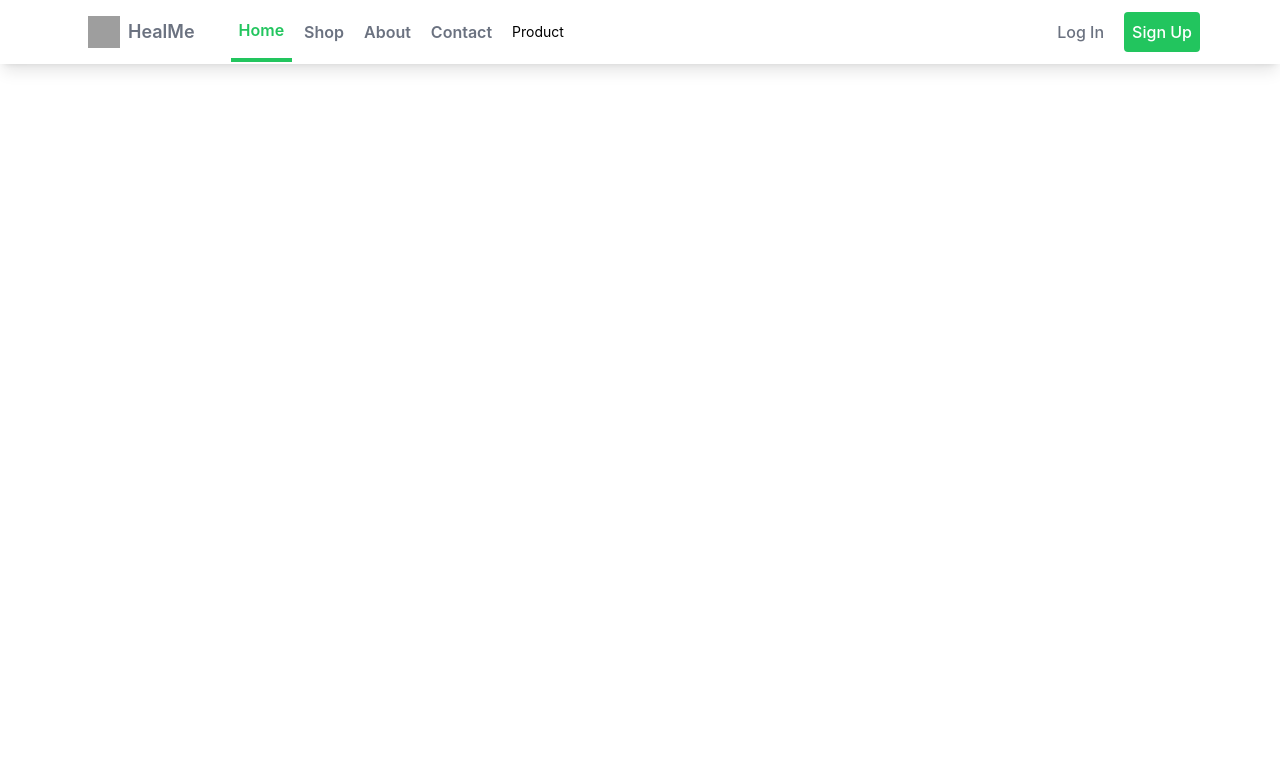
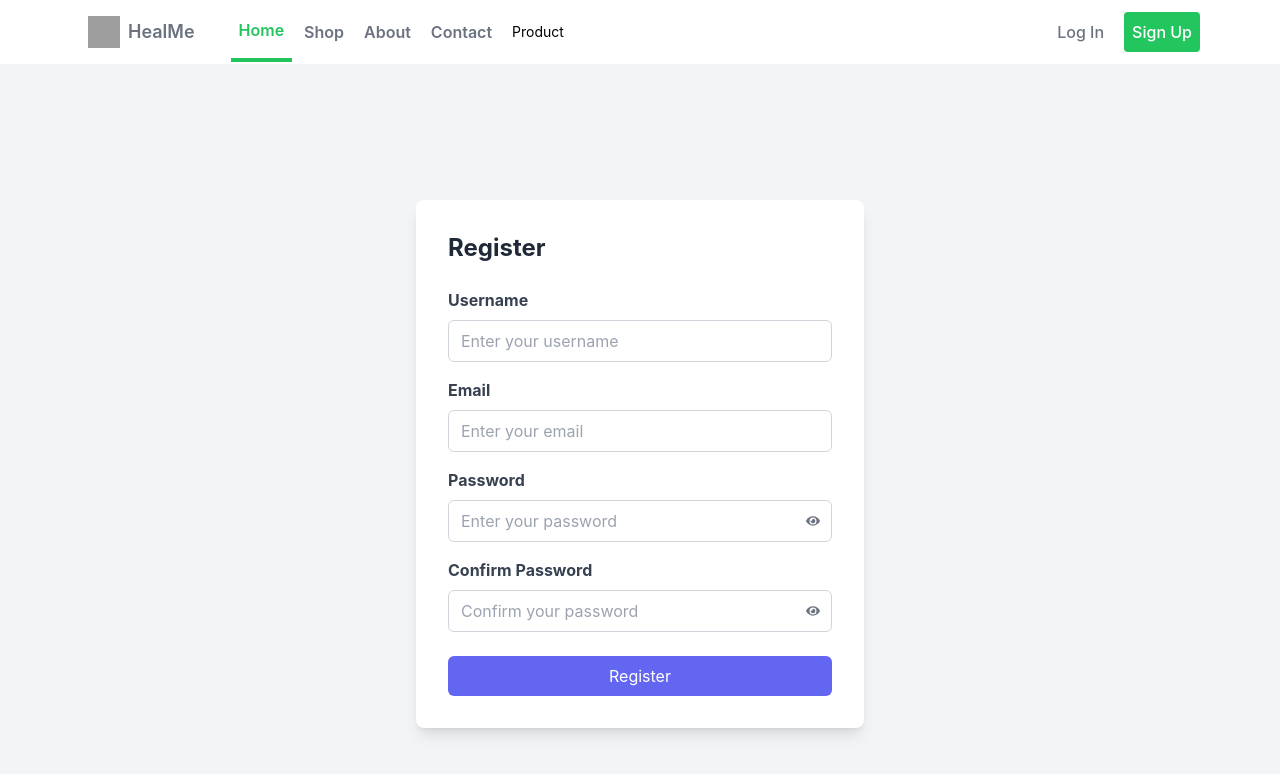
Before and after one commit to TAavash/pcps, a React (Create React App) app: page /signup in a window 1280 px wide. Shown: the top 774 px of the page. Built offline with nearby package versions, Linux system fonts and the light colour scheme; grey boxes are pictures that could not be loaded.

Commit message:
registration is done successfully

```diff
--- a/src/App.js
+++ b/src/App.js
@@ -14,6 +14,8 @@
 import FunctionalProps from "./components/Functional_Props/FunctionalProps";
 import LifecycleComponent from "./components/react_lifecycle/lifecycleComponent";
 import ProductComponent from "./components/Product/ProductComponent";
+import ContactComponent from "./components/Contact/ContactComponent";
+import RegistrationForm from "./components/Register/RegisterComponent";
 
 class App extends Component {
   render() {
@@ -35,7 +37,9 @@
             <Route path="/" element={<HomeComponent />} />
             <Route path="/about" element={<AboutComponent />} />
             <Route path="/shop" element={<ShopComponent />} />
-            <Route path='/product' element={<ProductComponent/>}/>
+            <Route path="/product" element={<ProductComponent />} />
+            <Route path="/contact" element={<ContactComponent />} />
+            <Route path="/signup" element={<RegistrationForm />} />
           </Routes>
         </div>
       </Router>
--- /dev/null
+++ b/src/components/Contact/ContactComponent.jsx
@@ -0,0 +1,10 @@
+import React from 'react'
+import Form from '../FormValidation/FormicAndYup/Form'
+
+const ContactComponent = () => {
+  return (
+<Form />
+  )
+}
+
+export default ContactComponent
--- a/src/components/FormValidation/FormValidation.jsx
+++ b/src/components/FormValidation/FormValidation.jsx
@@ -1,16 +1,19 @@
 import React, { useState } from "react";
 
 const FormValidation = () => {
-  const [formValues, setFormValues] = useState({ name: "", email: "" });
+  const [formValues, setFormValues] = useState({ name: "", email: "",});
+  // const[name,setName]=useState('')
+  // const[email,setEmail]=useState('')
   const [errors, setErrors] = useState({});
 
   const handleChange = (e) => {
+    // destructuring the event
     const { name, value } = e.target;
     setFormValues({ ...formValues, [name]: value });
   };
 
     const validate = () => {
-    let tempErrors = {};
+      let tempErrors = {  };
       if (!formValues.name) tempErrors.name = "Name is required";
       if (!formValues.email) {
         tempErrors.email = "Email is required";
@@ -25,6 +28,8 @@
     e.preventDefault();
     if (validate()) {
       console.log("Form submitted successfully");
+      alert("Form submitted successfully");
+      //setFormValues({ name: "", email: "" });
       // handle form submission
     }
   };
@@ -35,7 +40,7 @@
         <div>
           <label for="name" className="text-lg text-blue-950 font-bold">
             Name:
-          </label>{" "}
+          </label>
           <br />
           <input
             className="border-2 border-blue-950 p-2 rounded-lg"
--- a/src/components/FormValidation/FormicAndYup/Form.jsx
+++ b/src/components/FormValidation/FormicAndYup/Form.jsx
@@ -1,4 +1,6 @@
 // npm install formik yup
+// useFormik from Formik for managing form state and handling submissions.
+// Yup for defining a schema and validating the form data.
 
 import React from 'react';
 import { useFormik } from 'formik';
@@ -22,31 +24,37 @@
   });
 
   return (
-    <form onSubmit={formik.handleSubmit}>
-      <div>
-        <label>Name</label>
+    <div className='flex justify-center my-16 py-10 '>
+    <form onSubmit={formik.handleSubmit}  className='text-white text-lg p-20 rounded-md  bg-blue-950'>
+    <h1 className='text-3xl blue'>Contact Form</h1>
+
+      <div  className='my-5 text-red-600'>
+        <label className='text-xl text-white'>Name:</label> <br/>
         <input
           type="text"
           name="name"
           value={formik.values.name}
           onChange={formik.handleChange}
           onBlur={formik.handleBlur}
+          className='border-2 border-white rounded-md p-2'
         />
         {formik.touched.name && formik.errors.name && <p>{formik.errors.name}</p>}
       </div>
-      <div>
-        <label>Email</label>
+      <div  className='my-5 text-red-600'>
+        <label  className='text-xl text-white'>Email</label> <br/>
         <input
           type="email"
           name="email"
           value={formik.values.email}
           onChange={formik.handleChange}
           onBlur={formik.handleBlur}
+          className='border-2 border-white rounded-md p-2'
         />
         {formik.touched.email && formik.errors.email && <p>{formik.errors.email}</p>}
       </div>
-      <button type="submit">Submit</button>
+      <button className='w-full border-2 border-x-blue-50 shadow-lg rounded-lg p-2 px-5 hover:bg-white hover:text-blue-950' type="submit">Submit</button>
     </form>
+    </div>
   );
 };
 
--- /dev/null
+++ b/src/components/Register/RegisterComponent.jsx
@@ -0,0 +1,193 @@
+// src/RegistrationForm.js
+
+import React, { useState } from "react";
+import { FaEye, FaEyeSlash } from "react-icons/fa";
+import axios from "axios";
+import { ToastContainer, toast } from "react-toastify";
+import "react-toastify/dist/ReactToastify.css";
+
+const RegistrationForm = () => {
+  const [userData, setUserData] = useState({
+    username: "",
+    email: "",
+    password: "",
+    confirmPassword: "",
+  });
+
+  const [errors, setErrors] = useState({});
+  const [showPassword, setShowPassword] = useState(false);
+  const [showConfirmPassword, setShowConfirmPassword] = useState(false);
+
+  const handleChange = (e) => {
+    const { name, value } = e.target;
+    setUserData({
+      ...userData,
+      [name]: value,
+    });
+  };
+
+  const validate = () => {
+    const errors = {};
+    if (!userData.username) errors.username = "Username is required";
+    if (!userData.email) errors.email = "Email is required";
+    if (!userData.password) errors.password = "Password is required";
+    if (!userData.confirmPassword)
+      errors.confirmPassword = "Confirm Password is required";
+    if (userData.password !== userData.confirmPassword)
+      errors.confirmPassword = "Passwords must match";
+    return errors;
+  };
+
+  const handleSubmit = async (e) => {
+    e.preventDefault();
+    const validationErrors = validate();
+    setErrors(validationErrors);
+
+    if (Object.keys(validationErrors).length === 0) {
+      try {
+        const response = await axios.post(
+          "http://localhost:5000/api/auth/register",
+          {
+            name: userData.username,
+            email: userData.email,
+            password: userData.password,
+          }
+        );
+        console.log(response);
+        toast.success("Registration successful");
+      } catch (error) {
+        console.error(error.response.data.msg);
+        toast.error(error.response.data.msg);
+      }
+    }
+  };
+
+  const togglePasswordVisibility = () => {
+    setShowPassword(!showPassword);
+  };
+
+  const toggleConfirmPasswordVisibility = () => {
+    setShowConfirmPassword(!showConfirmPassword);
+  };
+
+  return (
+    <div className="min-h-screen flex items-center justify-center bg-gray-100">
+      <div className="bg-white p-8 rounded-lg shadow-lg w-full max-w-md">
+        <h2 className="text-2xl font-bold mb-6 text-gray-800">Register</h2>
+        <form onSubmit={handleSubmit}>
+          <ToastContainer />
+          <div className="mb-4">
+            <label
+              className="block text-gray-700 font-bold mb-2"
+              htmlFor="username"
+            >
+              Username
+            </label>
+            <input
+              className="w-full px-3 py-2 border border-gray-300 rounded-md focus:outline-none focus:ring focus:ring-indigo-100"
+              type="text"
+              id="username"
+              placeholder="Enter your username"
+              name="username"
+              value={userData.username}
+              onChange={handleChange}
+            />
+            {errors.username && (
+              <div className="text-red-500 text-sm">{errors.username}</div>
+            )}
+          </div>
+          <div className="mb-4">
+            <label
+              className="block text-gray-700 font-bold mb-2"
+              htmlFor="email"
+            >
+              Email
+            </label>
+            <input
+              className="w-full px-3 py-2 border border-gray-300 rounded-md focus:outline-none focus:ring focus:ring-indigo-100"
+              type="email"
+              id="email"
+              placeholder="Enter your email"
+              name="email"
+              value={userData.email}
+              onChange={handleChange}
+            />
+            {errors.email && (
+              <div className="text-red-500 text-sm">{errors.email}</div>
+            )}
+          </div>
+          <div className="mb-4 relative ">
+            <label
+              className="block text-gray-700 font-bold mb-2"
+              htmlFor="password"
+            >
+              Password
+            </label>
+            <input
+              className="w-full px-3 py-2 border border-gray-300 rounded-md focus:outline-none focus:ring focus:ring-indigo-100"
+              type={showPassword ? "text" : "password"}
+              id="password"
+              placeholder="Enter your password"
+              name="password"
+              value={userData.password}
+              onChange={handleChange}
+            />
+            <div
+              className="absolute inset-y-0 right-0 pr-3 flex items-center text-sm leading-5 mt-8"
+              onClick={togglePasswordVisibility}
+            >
+              {showPassword ? (
+                <FaEyeSlash className="text-gray-500 cursor-pointer" />
+              ) : (
+                <FaEye className="text-gray-500 cursor-pointer" />
+              )}
+            </div>
+            {errors.password && (
+              <div className="text-red-500 text-sm">{errors.password}</div>
+            )}
+          </div>
+          <div className="mb-6 relative">
+            <label
+              className="block text-gray-700 font-bold mb-2"
+              htmlFor="confirm-password"
+            >
+              Confirm Password
+            </label>
+            <input
+              className="w-full px-3 py-2 border border-gray-300 rounded-md focus:outline-none focus:ring focus:ring-indigo-100"
+              type={showConfirmPassword ? "text" : "password"}
+              id="confirm-password"
+              placeholder="Confirm your password"
+              name="confirmPassword"
+              value={userData.confirmPassword}
+              onChange={handleChange}
+            />
+            <div
+              className="absolute inset-y-0 right-0 pr-3 flex items-center text-sm leading-5 mt-8"
+              onClick={toggleConfirmPasswordVisibility}
+            >
+              {showConfirmPassword ? (
+                <FaEyeSlash className="text-gray-500 cursor-pointer" />
+              ) : (
+                <FaEye className="text-gray-500 cursor-pointer" />
+              )}
+            </div>
+            {errors.confirmPassword && (
+              <div className="text-red-500 text-sm">
+                {errors.confirmPassword}
+              </div>
+            )}
+          </div>
+          <button
+            className="w-full bg-indigo-500 text-white py-2 px-4 rounded-md hover:bg-indigo-600 focus:outline-none focus:bg-indigo-600"
+            type="submit"
+          >
+            Register
+          </button>
+        </form>
+      </div>
+    </div>
+  );
+};
+
+export default RegistrationForm;
--- a/src/components/Shop/shopComponent.jsx
+++ b/src/components/Shop/shopComponent.jsx
@@ -1,13 +1,12 @@
 import React from "react";
+import Timer from "../Watch/TimerComponent";
 
 const ShopComponent = () => {
-
   return (
     <>
       <div>ShopComponent</div>
 
-
-
+      <Timer />
     </>
   );
 };
--- /dev/null
+++ b/src/components/Watch/TimerComponent.jsx
@@ -0,0 +1,30 @@
+import React, { useState, useEffect } from 'react';
+
+function Timer() {
+    const [time, setTime] = useState(0);
+
+    useEffect(() => {
+      const interval = setInterval(() => {
+        setTime((prev) => prev + 1);
+      }, 1000);
+      return () => clearInterval(interval);
+    }, []);
+
+    const seconds = time % 60;
+    const minutes = Math.floor(time / 60) % 60;
+    const hours = Math.floor(time / 3600);
+
+    return (
+      <>
+        <div className="flex flex-col justify-center items-center h-[500px] bg-blue-300">
+          <h1 className="text-3xl">Timer</h1> <br />
+          <h2 className="border-2 p-2 bg-white">
+            {hours}:{minutes}:{seconds}
+          </h2>
+        </div>
+      </>
+    );
+  };
+
+
+export default Timer;
```
Also changed, not shown: package.json (+6 -1 lines), 1 other file (tests, documents, lock files or other folders). Lines whose indentation alone changed are shown as unchanged.
